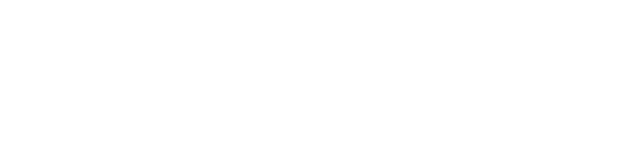
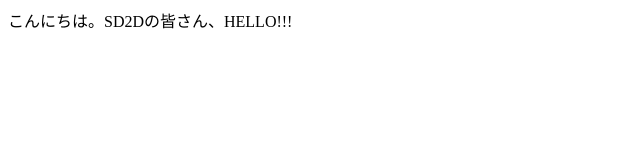
Before and after one commit to saeka0000/test01, a plain HTML site: page index.html in a window 1280 px wide. Shown: the whole page, without its empty margins (0-640 px from the left). Drawn offline with Linux system fonts and the light colour scheme.

Commit message:
SD2Dを追加.2
SD2Dを追加しました.2

```diff
--- a/index.html
+++ b/index.html
@@ -6,6 +6,6 @@
     <title>Document</title>
 </head>
 <body>
-
+    こんにちは。SD2Dの皆さん、HELLO!!!
 </body>
 </html>
```
